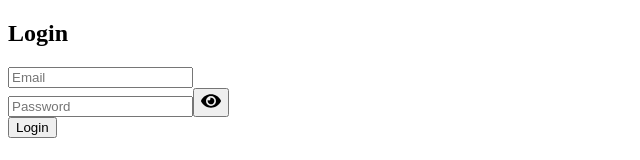
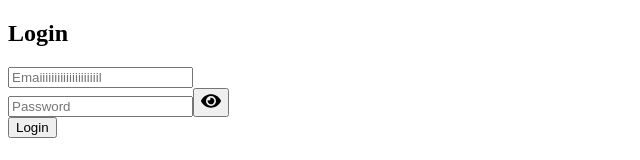
Before and after one commit to Dimple17805/client, a React (Create React App) app: page /login in a window 1280 px wide. Shown: the top 160 px of the page, without its empty margins (0-640 px from the left). Built offline with nearby package versions, Linux system fonts and the light colour scheme.

Commit message:
Describe your changes here

```diff
--- a/src/user/Login.jsx
+++ b/src/user/Login.jsx
@@ -33,7 +33,7 @@ function Login() {
 
         <input
           type="email"
-          placeholder="Email"
+          placeholder="Emaiiiiiiiiiiiiiiiiiiiil"
           value={email}
           onChange={(e) => setEmail(e.target.value)}
           required
```
